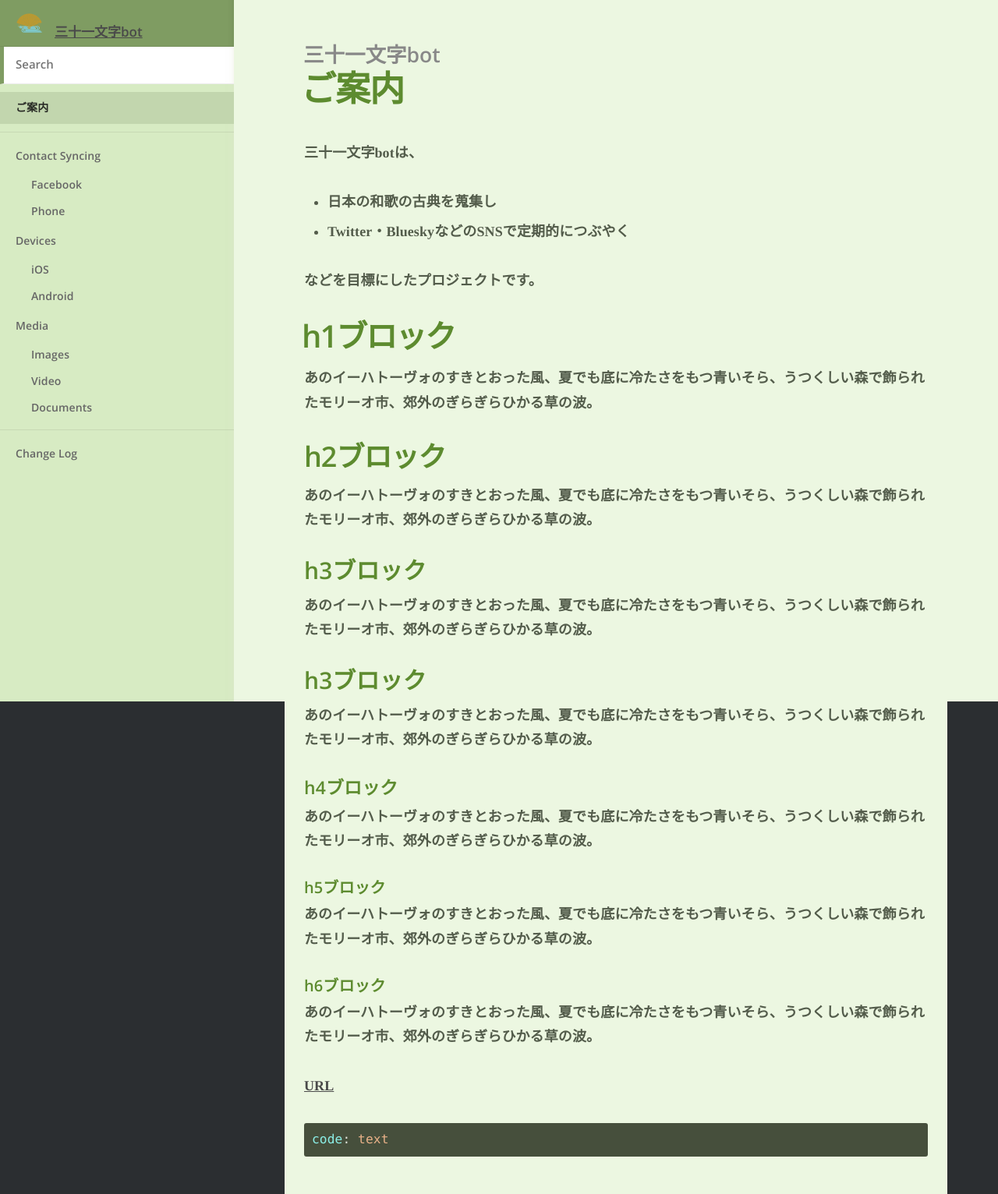
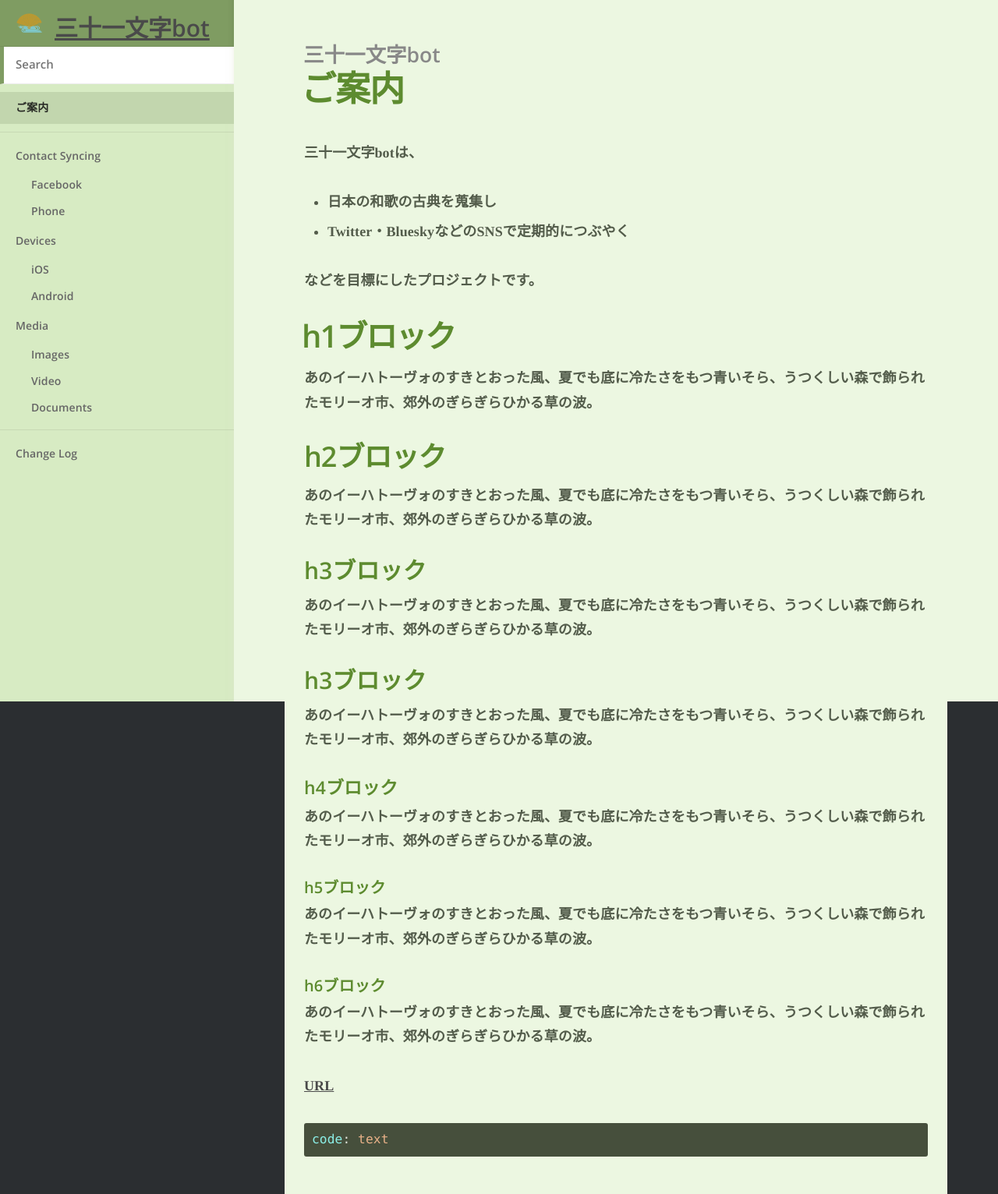
Before and after one commit to 31bot/31bot.github.io, a Jekyll site: the page built from index.md, in a window 1280 px wide. Shown: the whole page at 78% size. Built offline with Jekyll 4.4.1, drawn with Linux system fonts in a browser that asks for light colours.

Commit message:
_layout.scss を更新

```diff
--- a/_sass/_layout.scss
+++ b/_sass/_layout.scss
@@ -100,7 +100,7 @@ header {
 		background-color: $brand-colour;
 		color: #fff;
 		margin: 0;
-		font-size: 1.7rem;
+		font-size: 3rem;
 		line-height: 0.8;
 		letter-spacing: 0;
 		font-weight: 600;
```
